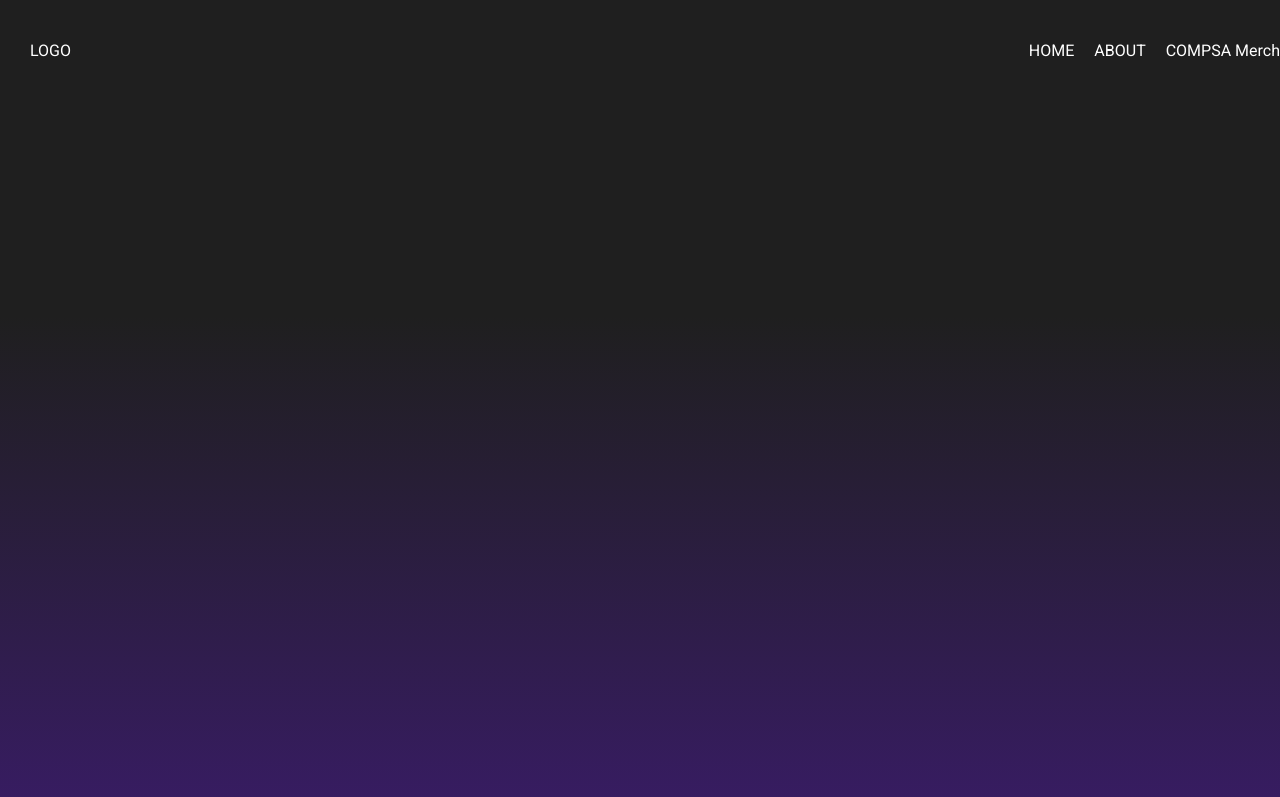
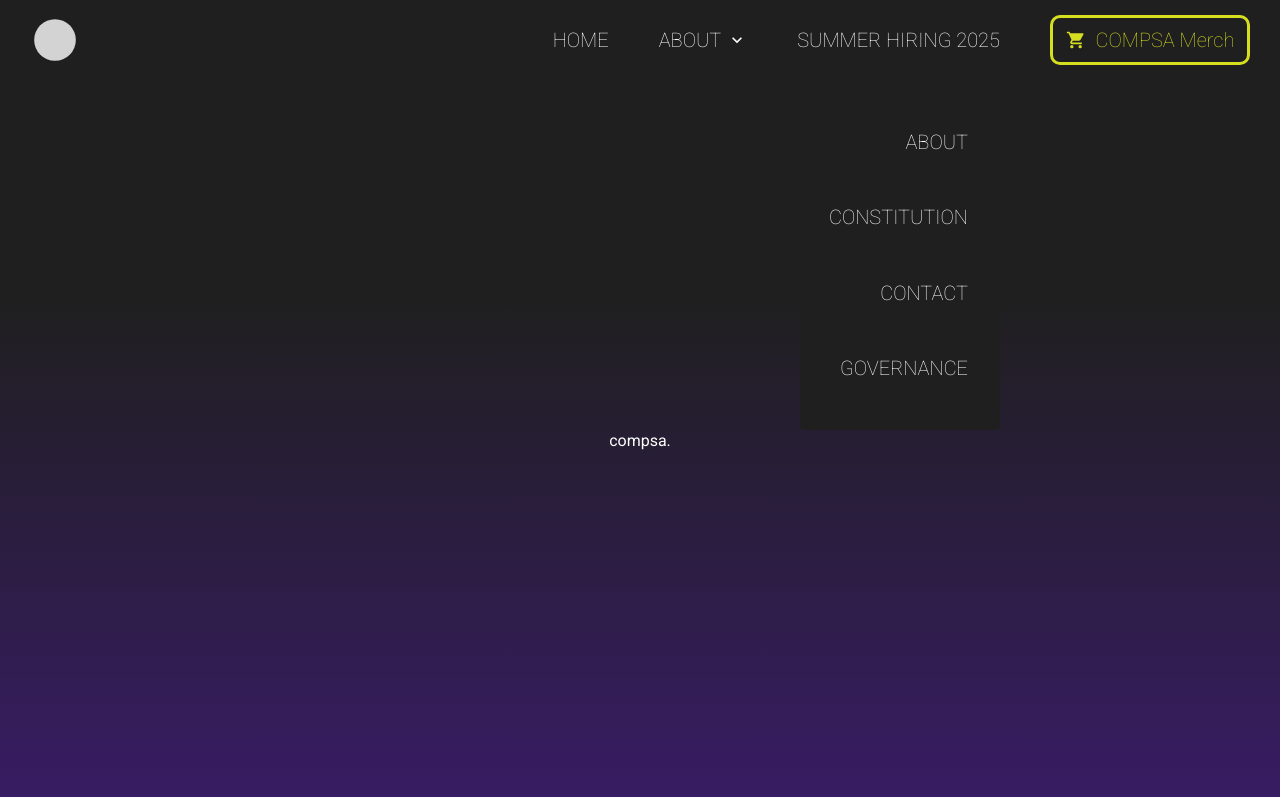
Before and after one commit to PattyTheRattyy/dropdown-menu, a plain HTML site: page index.html in a window 1280 px wide. Shown: the top 797 px of the page. Drawn offline with Linux system fonts and the light colour scheme.

Commit message:
Update: running out of time, shouldnt have gone to costco earlier

```diff
--- a/index.html
+++ b/index.html
@@ -16,17 +16,28 @@
 <body>
     <div id="header">
         <div class="left">
-            <div id="headerLogo">LOGO</div>
+            <div id="logo"><svg xmlns="http://www.w3.org/2000/svg" viewBox="0 0 24 24"><title>circle</title><path d="M12,2A10,10 0 0,0 2,12A10,10 0 0,0 12,22A10,10 0 0,0 22,12A10,10 0 0,0 12,2Z" /></svg></div>
         </div>
         <div class="right">
-            <div>HOME</div>
-            <div>ABOUT</div>
-            <div>COMPSA Merch</div>
+            <a href="https://github.com/PattyTheRattyy">HOME</a>
+            <div class="about">
+                <a href="">ABOUT</a>
+                <svg xmlns="http://www.w3.org/2000/svg" viewBox="0 0 24 24"><title>chevron-down</title><path d="M7.41,8.58L12,13.17L16.59,8.58L18,10L12,16L6,10L7.41,8.58Z" /></svg>
+            </div>
+            <div class="dropdown">
+                <div class="innerDrop"><a href="">ABOUT</a></div>
+                <div class="innerDrop"><a href="">CONSTITUTION</a></div>
+                <div class="innerDrop"><a href="">CONTACT</a></div>
+                <div class="innerDrop"><a href="">GOVERNANCE</a></div>
+            </div>
+            <a href="https://github.com/PattyTheRattyy">SUMMER HIRING 2025</a>
+            <div class="merch"><svg id="merchSVG" xmlns="http://www.w3.org/2000/svg" viewBox="0 0 24 24"><title>cart</title><path stroke-width="2" d="M17,18C15.89,18 15,18.89 15,20A2,2 0 0,0 17,22A2,2 0 0,0 19,20C19,18.89 18.1,18 17,18M1,2V4H3L6.6,11.59L5.24,14.04C5.09,14.32 5,14.65 5,15A2,2 0 0,0 7,17H19V15H7.42A0.25,0.25 0 0,1 7.17,14.75C7.17,14.7 7.18,14.66 7.2,14.63L8.1,13H15.55C16.3,13 16.96,12.58 17.3,11.97L20.88,5.5C20.95,5.34 21,5.17 21,5A1,1 0 0,0 20,4H5.21L4.27,2M7,18C5.89,18 5,18.89 5,20A2,2 0 0,0 7,22A2,2 0 0,0 9,20C9,18.89 8.1,18 7,18Z" /></svg><a href="https://github.com/PattyTheRattyy">COMPSA Merch</a></div>
+
         </div>
     </div>
 
-    <div id="main"></div>
-    <div id="footer"></div>
+    <div id="main">compsa.</div>
+    <div id="footer">footer stuff :)</div>
 
 
 
--- a/style.css
+++ b/style.css
@@ -15,7 +15,7 @@ body {
 
     display: grid;
     grid-template-columns: 1fr;
-    grid-template-rows: 100px 1fr 365px;
+    grid-template-rows: 80px 1fr 365px;
 
 
 }
@@ -35,26 +35,106 @@ body {
 
 
 }
-#headerLogo {
-    justify-self: start;
-    align-items: center;
 
-    margin-left: 30px;
-
-
-}
 
 .left {
     display: flex;
     align-items: center;
     justify-content: center;
+    width: 100px;
 }
+
+#logo {
+    display: flex;
+    justify-content: center;
+    align-items: center;
+    margin-left: 10px;
+}
+#logo > svg {
+    fill: lightgrey;
+    height: 50px;
+}
+
+a {
+    text-decoration: none;
+}
+
 
 .right {
     display: flex;
     justify-content: center;
     align-items: center;
-    gap: 20px;
+    gap: 50px;
+
+    margin-right: 30px;
+    font-size: 1.25rem;
+    font-weight: 200;
+}
+
+.about {
+    display: flex;
+    justify-content: center;
+    align-items: center;
+    gap: 6px;
+}
+.about > svg {
+    fill: white;
+    height: 20px;
+}
+
+.dropdown {
+    background-color: #1F1F1F;
+    border-radius: 5px;
+
+    display: flex;
+    flex-direction: column;
+    justify-content: space-evenly;
+    align-items: end;
+
+    height: 350px;
+    width: 200px;
+
+    position: absolute;
+    top: 80px;
+    left: 800px;
+
+    padding: 16px;
+
+    margin-top: 0;
+    margin-bottom: 0;
+
+}
+.innerDrop {
+    display: flex;
+    justify-content: end;
+    align-items: center;
+    padding: 16px;
+    height: 60px;
+
+}
+
+
+.merch {
+    display: flex;
+    justify-content: center;
+    align-items: center;
+
+    height: 50px;
+    width: 200px;
+    border-radius: 10px;
+
+    border: 3px solid #D6DE20;
+
+    gap: 10px;
+
+}
+#merchSVG {
+    fill: #D6DE20;
+    height: 20px;
+}
+
+.merch > a {
+    color: #D6DE20;
 }
 
 
@@ -62,12 +142,18 @@ body {
     min-height: 90vh;
     background: linear-gradient(180deg, #1f1f1f 30%, #381c64);
 
+    display: flex;
+    justify-content: center;
+    align-items: center;
+
 }
 
 
 
 #footer {
 
-
+    display: flex;
+    justify-content: center;
+    align-items: center;
     background-color: #1F1F1F;
 }
```
